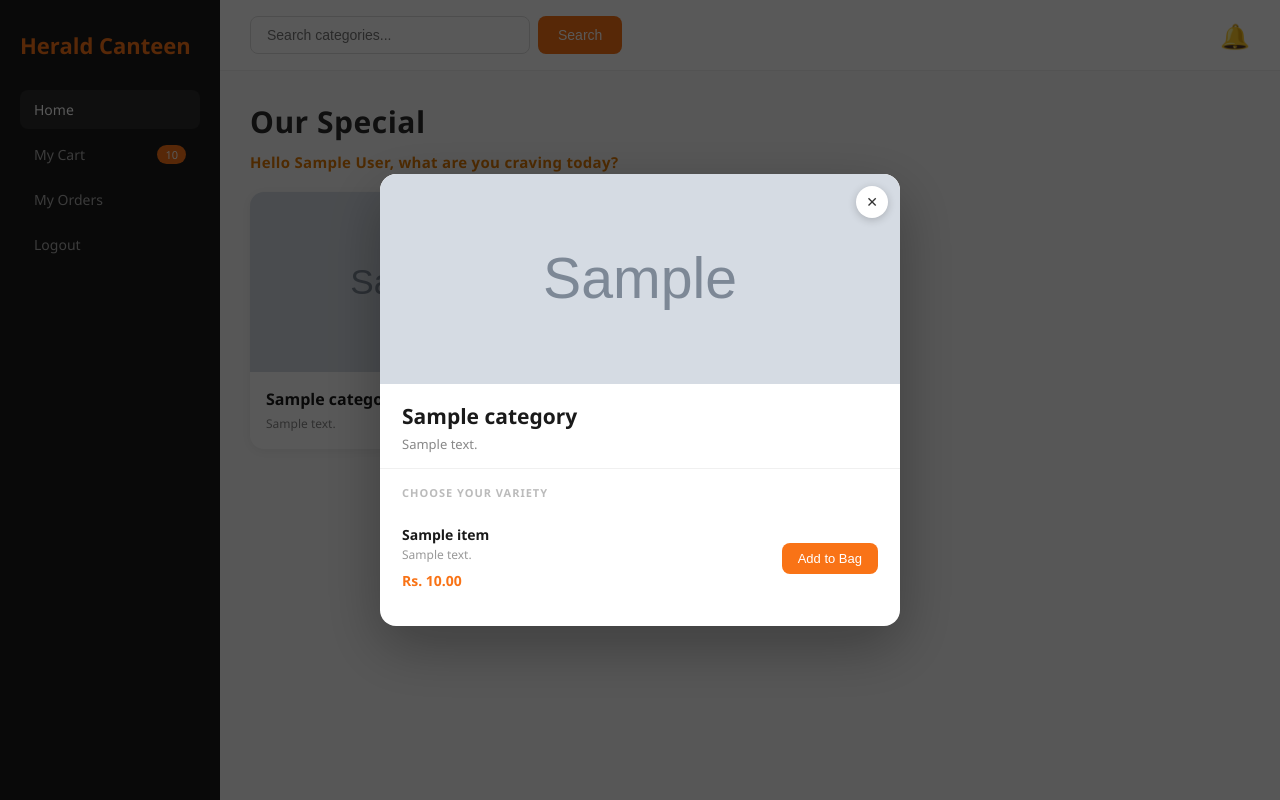
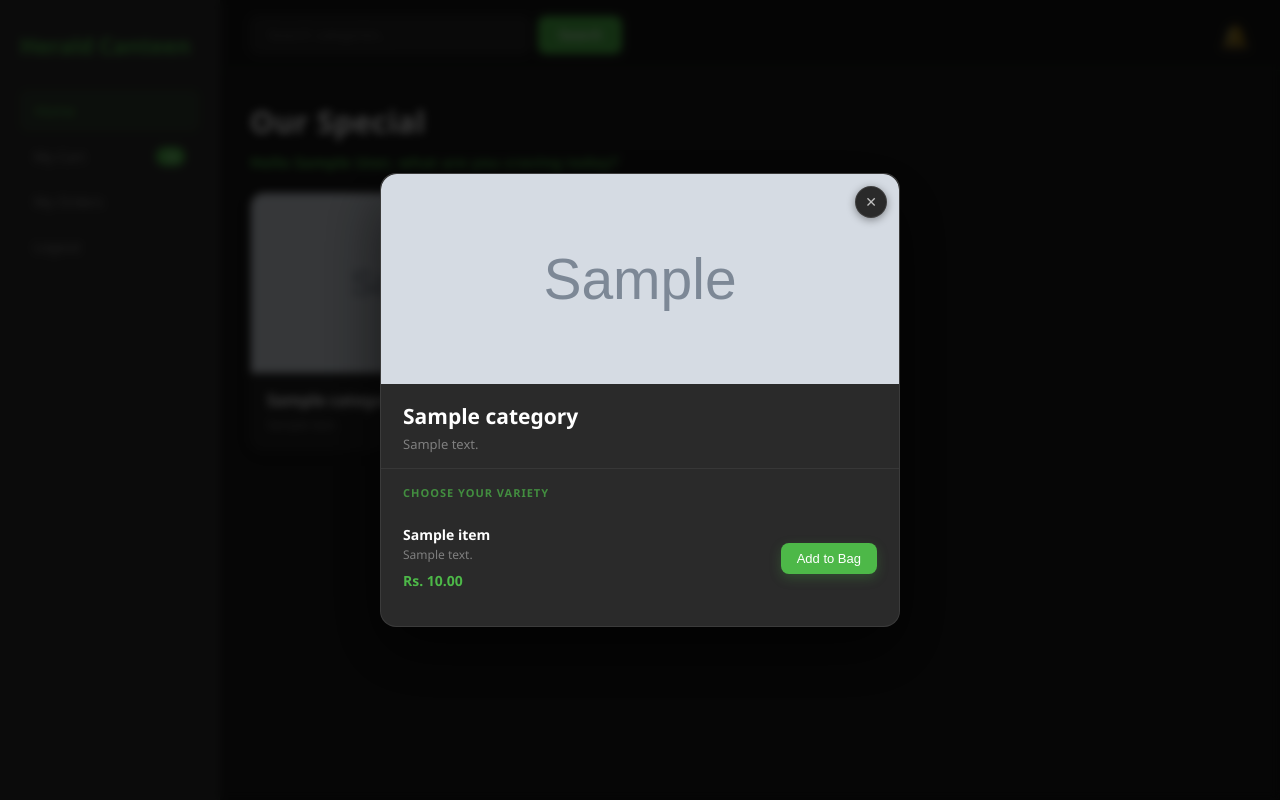
Before and after one commit to binayakstha704/Food-Delivery-And-Management-System, a PHP site: page /pages/dashboard.php?cat_id=1 in a window 1280 px wide. Run offline with PHP 8.4, Linux system fonts and the light colour scheme; the visitor is signed in with stand-in values (Sample User, id 1); tables that the repository leaves empty or names only in its code hold one stand-in row (values such as "Sample post"); grey boxes marked "Sample" are stand-in pictures; data that the repository does not hold is empty.

Commit message:
Updated CSS

```diff
--- a/assets/css/dashboard.css
+++ b/assets/css/dashboard.css
@@ -6,7 +6,8 @@
 
 body {
   font-family: "Segoe UI", sans-serif;
-  background: #f9f9f9;
+  background: #181818;
+  color: #ffffff;
 }
 
 .layout {
@@ -16,7 +17,7 @@ body {
 
 .sidebar {
   width: 220px;
-  background: #1a1a1a;
+  background: #2e2e2e;
   color: white;
   padding: 30px 20px;
   display: flex;
@@ -27,11 +28,12 @@ body {
   left: 0;
   height: 100vh;
   z-index: 10;
+  border-right: 1px solid rgba(77, 184, 72, 0.1);
 }
 
 .sidebar h3 {
   font-size: 22px;
-  color: #f97316;
+  color: #4db848;
 }
 
 .sidebar nav {
@@ -41,7 +43,7 @@ body {
 }
 
 .sidebar nav a {
-  color: #aaa;
+  color: rgba(255, 255, 255, 0.45);
   text-decoration: none;
   font-size: 14px;
   padding: 10px 14px;
@@ -54,12 +56,13 @@ body {
 
 .sidebar nav a:hover,
 .sidebar nav a.active {
-  background: #2a2a2a;
-  color: white;
+  background: rgba(77, 184, 72, 0.1);
+  color: #4db848;
+  border: 1px solid rgba(77, 184, 72, 0.15);
 }
 
 .badge {
-  background: #f97316;
+  background: #4db848;
   color: white;
   font-size: 11px;
   padding: 2px 8px;
@@ -75,8 +78,9 @@ body {
 
 .topbar {
   padding: 16px 30px;
-  background: white;
-  border-bottom: 1px solid #eee;
+  background: rgba(24, 24, 24, 0.85);
+  backdrop-filter: blur(12px);
+  border-bottom: 1px solid rgba(77, 184, 72, 0.1);
   display: flex;
   align-items: center;
   justify-content: space-between;
@@ -92,43 +96,58 @@ body {
 
 .search-form input {
   padding: 10px 16px;
-  border: 1px solid #ddd;
+  border: 1.5px solid #3a3a3a;
   border-radius: 8px;
   font-size: 14px;
   width: 280px;
   outline: none;
+  background: #242424;
+  color: #ffffff;
   transition: border 0.2s;
 }
 
+.search-form input::placeholder {
+  color: #555555;
+}
+
 .search-form input:focus {
-  border-color: #f97316;
+  border-color: #4db848;
+  box-shadow: 0 0 0 3px rgba(77, 184, 72, 0.12);
+  background: #2a2a2a;
 }
 
 .search-form button {
   padding: 10px 20px;
-  background: #f97316;
+  background: #4db848;
   color: white;
   border: none;
   border-radius: 8px;
   cursor: pointer;
   font-size: 14px;
+  transition: background 0.2s;
 }
 
 .search-form button:hover {
-  background: #ea6c0a;
+  background: #3a9236;
 }
 
 .notif-wrap {
   position: relative;
   text-decoration: none;
   font-size: 24px;
+  color: rgba(255, 255, 255, 0.55);
+  transition: color 0.2s;
+}
+
+.notif-wrap:hover {
+  color: #4db848;
 }
 
 .notif-badge {
   position: absolute;
   top: -4px;
   right: -6px;
-  background: red;
+  background: #e53935;
   color: white;
   font-size: 10px;
   padding: 2px 5px;
@@ -140,8 +159,9 @@ body {
 }
 
 .alert {
-  background: #dcfce7;
-  color: #166534;
+  background: rgba(77, 184, 72, 0.1);
+  color: #6dcc68;
+  border: 1px solid rgba(77, 184, 72, 0.3);
   padding: 12px 16px;
   border-radius: 8px;
   margin-bottom: 20px;
@@ -151,7 +171,7 @@ body {
 .section-title h2 {
   font-size: 30px;
   font-weight: 700;
-  color: #2c2c2c;
+  color: #ffffff;
   font-family: "Poppins", "Segoe UI", sans-serif;
   letter-spacing: 0.5px;
 }
@@ -165,7 +185,7 @@ body {
   margin-bottom: 20px;
   font-size: 15px;
   font-weight: 600;
-  color: #df7905;
+  color: #4db848;
   font-family: "Poppins", "Segoe UI", sans-serif;
   letter-spacing: 0.3px;
 }
@@ -177,28 +197,31 @@ body {
 }
 
 .category-card {
-  background: white;
+  background: #212121;
+  border: 1px solid rgba(255, 255, 255, 0.06);
   border-radius: 14px;
   overflow: hidden;
   text-decoration: none;
   color: inherit;
-  box-shadow: 0 2px 12px rgba(0, 0, 0, 0.07);
+  box-shadow: 0 2px 12px rgba(0, 0, 0, 0.3);
   transition:
     transform 0.2s,
-    box-shadow 0.2s;
+    box-shadow 0.2s,
+    border-color 0.2s;
   display: block;
 }
 
 .category-card:hover {
   transform: translateY(-5px);
-  box-shadow: 0 8px 24px rgba(0, 0, 0, 0.12);
+  box-shadow: 0 8px 24px rgba(0, 0, 0, 0.5);
+  border-color: rgba(77, 184, 72, 0.25);
 }
 
 .cat-img-wrap {
   width: 100%;
   height: 180px;
   overflow: hidden;
-  background: #eee;
+  background: #2a2a2a;
 }
 
 .cat-img-wrap img {
@@ -214,19 +237,19 @@ body {
 
 .cat-label h4 {
   font-size: 16px;
-  color: #1a1a1a;
+  color: #ffffff;
   margin-bottom: 5px;
   font-weight: 600;
 }
 
 .cat-label p {
   font-size: 12px;
-  color: #888;
+  color: rgba(255, 255, 255, 0.4);
   line-height: 1.5;
 }
 
 .no-result {
-  color: #888;
+  color: rgba(255, 255, 255, 0.3);
   font-size: 15px;
   grid-column: 1 / -1;
 }
@@ -236,22 +259,24 @@ body {
 .popup-overlay {
   position: fixed;
   inset: 0;
-  background: rgba(0, 0, 0, 0.65);
+  background: rgba(0, 0, 0, 0.75);
   display: flex;
   align-items: center;
   justify-content: center;
   z-index: 100;
   padding: 20px;
+  backdrop-filter: blur(4px);
 }
 
 .popup {
-  background: white;
+  background: #2a2a2a;
+  border: 1px solid rgba(255, 255, 255, 0.08);
   border-radius: 16px;
   width: 520px;
   max-height: 85vh;
   overflow-y: auto;
   position: relative;
-  box-shadow: 0 20px 60px rgba(0, 0, 0, 0.3);
+  box-shadow: 0 24px 60px rgba(0, 0, 0, 0.6);
 }
 
 .popup-banner {
@@ -264,18 +289,18 @@ body {
 
 .popup-header-text {
   padding: 18px 22px 14px;
-  border-bottom: 1px solid #f0f0f0;
+  border-bottom: 1px solid rgba(255, 255, 255, 0.06);
 }
 
 .popup-header-text h2 {
   font-size: 21px;
-  color: #1a1a1a;
+  color: #ffffff;
   margin-bottom: 5px;
 }
 
 .popup-header-text p {
   font-size: 13px;
-  color: #888;
+  color: rgba(255, 255, 255, 0.4);
   line-height: 1.5;
 }
 
@@ -285,7 +310,7 @@ body {
 
 .popup-items h3 {
   font-size: 11px;
-  color: #bbb;
+  color: rgba(77, 184, 72, 0.7);
   margin-bottom: 12px;
   font-weight: 700;
   text-transform: uppercase;
@@ -298,7 +323,7 @@ body {
   justify-content: space-between;
   gap: 14px;
   padding: 13px 0;
-  border-bottom: 1px solid #f5f5f5;
+  border-bottom: 1px solid rgba(255, 255, 255, 0.05);
 }
 
 .popup-item:last-child {
@@ -311,27 +336,27 @@ body {
 
 .popup-item-info h4 {
   font-size: 14px;
-  color: #1a1a1a;
+  color: #ffffff;
   margin-bottom: 3px;
   font-weight: 600;
 }
 
 .popup-item-info p {
   font-size: 12px;
-  color: #999;
+  color: rgba(255, 255, 255, 0.4);
   line-height: 1.4;
   margin-bottom: 5px;
 }
 
 .popup-item-info .price {
   font-size: 14px;
-  color: #f97316;
+  color: #4db848;
   font-weight: 700;
 }
 
 .add-btn {
   padding: 8px 16px;
-  background: #f97316;
+  background: #4db848;
   color: white;
   border: none;
   border-radius: 8px;
@@ -340,17 +365,19 @@ body {
   white-space: nowrap;
   flex-shrink: 0;
   transition: background 0.2s;
+  box-shadow: 0 4px 12px rgba(77, 184, 72, 0.25);
 }
 
 .add-btn:hover {
-  background: #ea6c0a;
+  background: #3a9236;
 }
 
 .close-btn {
   position: absolute;
   top: 12px;
   right: 12px;
-  background: white;
+  background: #2a2a2a;
+  border: 1px solid rgba(255, 255, 255, 0.1);
   border-radius: 50%;
   width: 32px;
   height: 32px;
@@ -359,14 +386,16 @@ body {
   justify-content: center;
   font-size: 14px;
   text-decoration: none;
-  color: #333;
-  box-shadow: 0 2px 8px rgba(0, 0, 0, 0.2);
+  color: rgba(255, 255, 255, 0.7);
+  box-shadow: 0 2px 8px rgba(0, 0, 0, 0.4);
   z-index: 101;
 }
 
 .close-btn:hover {
-  background: #f5f5f5;
+  background: #3a3a3a;
+  color: #ffffff;
 }
+
 a {
   text-decoration: none;
 }
--- a/pages/login.php
+++ b/pages/login.php
@@ -42,6 +42,7 @@ if ($_SERVER['REQUEST_METHOD'] === 'POST') {
     <link rel="stylesheet" href="../assets/css/login.css">
 </head>
 <body>
+
 <div class="container">
     <div class="login-box">
         <div class="logo">
```
Also changed, not shown: assets/css/login.css (+87 -42 lines), assets/images/Logo.PNG (added).
